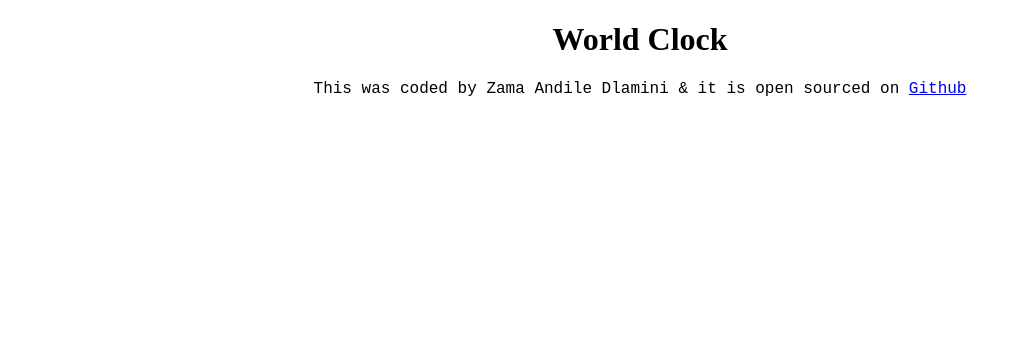
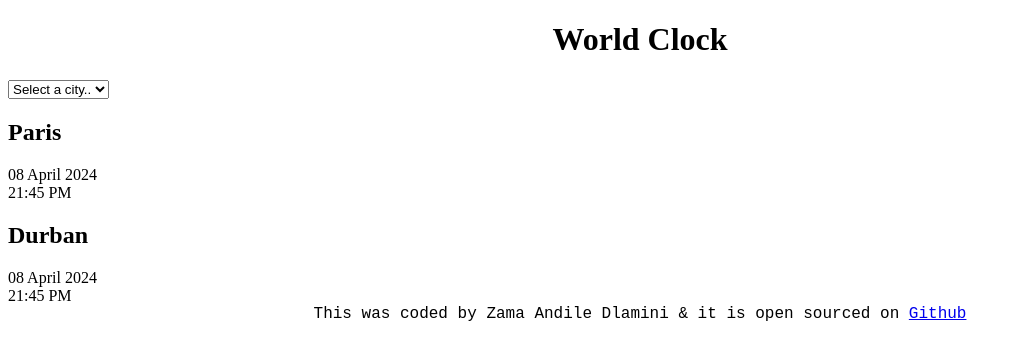
Before and after one commit to Andile18/World-Clock-Project., a plain HTML site: page index.html in a window 1280 px wide. Shown: the whole page, without its empty margins (0-1021 px from the left). Drawn offline with Linux system fonts and the light colour scheme.

Commit message:
Added basic index.html

```diff
--- a/index.html
+++ b/index.html
@@ -6,9 +6,36 @@
     <link rel="stylesheet" href="css/style.css" />
    <title> World-Clock-Project</title>
 <body>
+    <div class="container">
     <h1> World Clock</h1>
-    <footer>
-     This was coded by Zama Andile Dlamini & it is open sourced on <a href="https://github.com/Andile18?tab=repositories" target="_blank"> Github </footer>
+
+<select>
+    <option value=""> Select a city..</option>
+    <option value=""> London </option>
+    <option value=""> Cape Town </option>
+    <option value=""> New York </option>
+    <option value=""> Santorini</option>
+</select>
+
+<div class="city">
+<h2> Paris</h2>
+<div class="date"> 08 April 2024 </div>
+<div class="time"> 21:45 PM </div>
+
+
+
+<div class="city">
+    <h2> Durban</h2>
+    <div class="date"> 08 April 2024 </div>
+    <div class="time"> 21:45 PM </div>
+
+
+
+<footer>
+This was coded by Zama Andile Dlamini & it is open sourced on <a href="https://github.com/Andile18?tab=repositories" target="_blank"> Github </footer>
+
+</div>
+</div>
 <script src="script.js"> </script>
 </body>
 </html>
```
